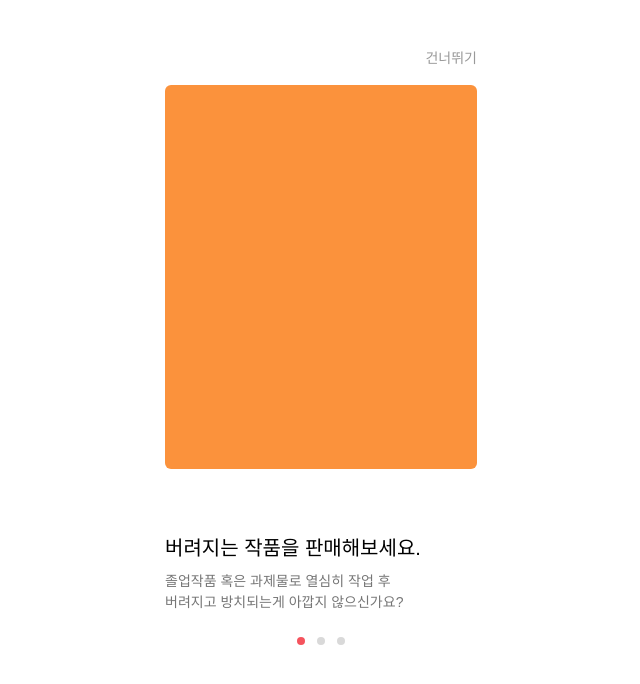
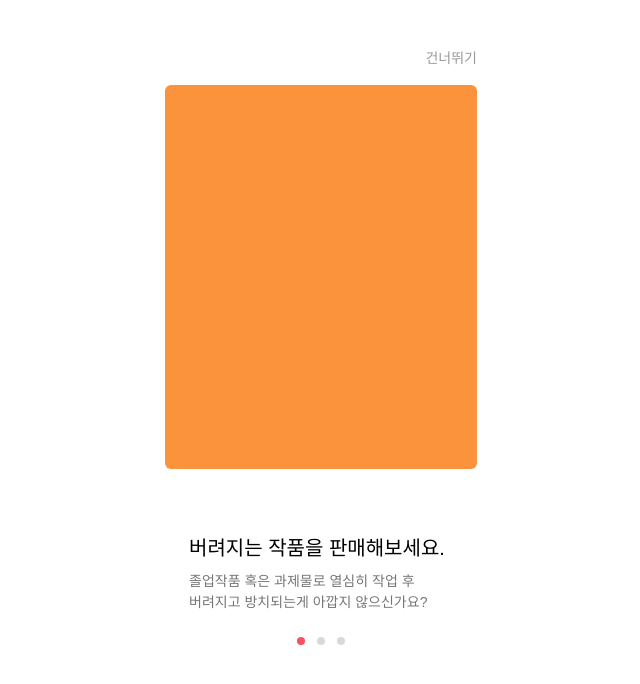
Before and after one commit to Att-ies/frontend, a Next.js app: page /auth/author/join01 in a window 1280 px wide. Shown: the top 684 px of the page, without its empty margins (319-959 px from the left). Built offline with nearby package versions, Linux system fonts and the light colour scheme.

Commit message:
design : padding

```diff
--- a/src/pages/auth/author/join01.tsx
+++ b/src/pages/auth/author/join01.tsx
@@ -21,7 +21,7 @@ function Join() {
           <SwiperSlide>
             <div>
               <div className="w-full h-96 bg-orange-400 aspect-square rounded-md"></div>
-              <div className="w-full"></div>
+              <div className="pl-6">
                 <h1 className="text-20 font-medium mt-16">
                   버려지는 작품을 판매해보세요.
                 </h1>
@@ -29,6 +29,7 @@ function Join() {
                   졸업작품 혹은 과제물로 열심히 작업 후 <br />
                   버려지고 방치되는게 아깝지 않으신가요?
                 </p>
+              </div>
               <div className="space-x-3 flex justify-center mt-6">
                 <div className="w-2 rounded-full aspect-square bg-[#F5535D]"></div>
                 <div className="w-2 rounded-full aspect-square bg-[#D9D9D9]"></div>
@@ -39,11 +40,15 @@ function Join() {
           <SwiperSlide>
             <div>
               <div className="w-full h-96 bg-cyan-500 aspect-square rounded-md"></div>
-              <h1 className="text-20 font-medium mt-16">작품 외에 걱정은 NO</h1>
+              <div className="pl-6">
+                <h1 className="text-20 font-medium mt-16">
+                  작품 외에 걱정은 NO
+                </h1>
                 <p className="text-14 text-[#767676] mt-2">
                   마케팅, 배송, 판매까지 저희가 모두 다 해드려요. <br />
                   작가님이 작품에만 집중할 수 있도록 도와줘요.
                 </p>
+              </div>
               <div className="space-x-3 flex justify-center mt-6">
                 <div className="w-2 rounded-full aspect-square bg-[#D9D9D9]"></div>
                 <div className="w-2 rounded-full aspect-square bg-[#F5535D]"></div>
@@ -54,6 +59,7 @@ function Join() {
           <SwiperSlide>
             <div>
               <div className="w-full h-96 bg-lime-400 aspect-square rounded-md"></div>
+              <div className="pl-6">
                 <h1 className="text-20 font-medium mt-16">
                   채팅으로 컬렉터와 소통해요
                 </h1>
@@ -61,6 +67,7 @@ function Join() {
                   아티스트와 컬렉터가 대화할 수 있는 <br />
                   현대미술의 장점! 채팅으로 컬렉터분들과 소통해요.
                 </p>
+              </div>
               <div className="space-x-3 flex justify-center mt-6">
                 <div className="w-2 rounded-full aspect-square bg-[#D9D9D9]"></div>
                 <div className="w-2 rounded-full aspect-square bg-[#D9D9D9]"></div>
```
Lines whose indentation alone changed are shown as unchanged.
